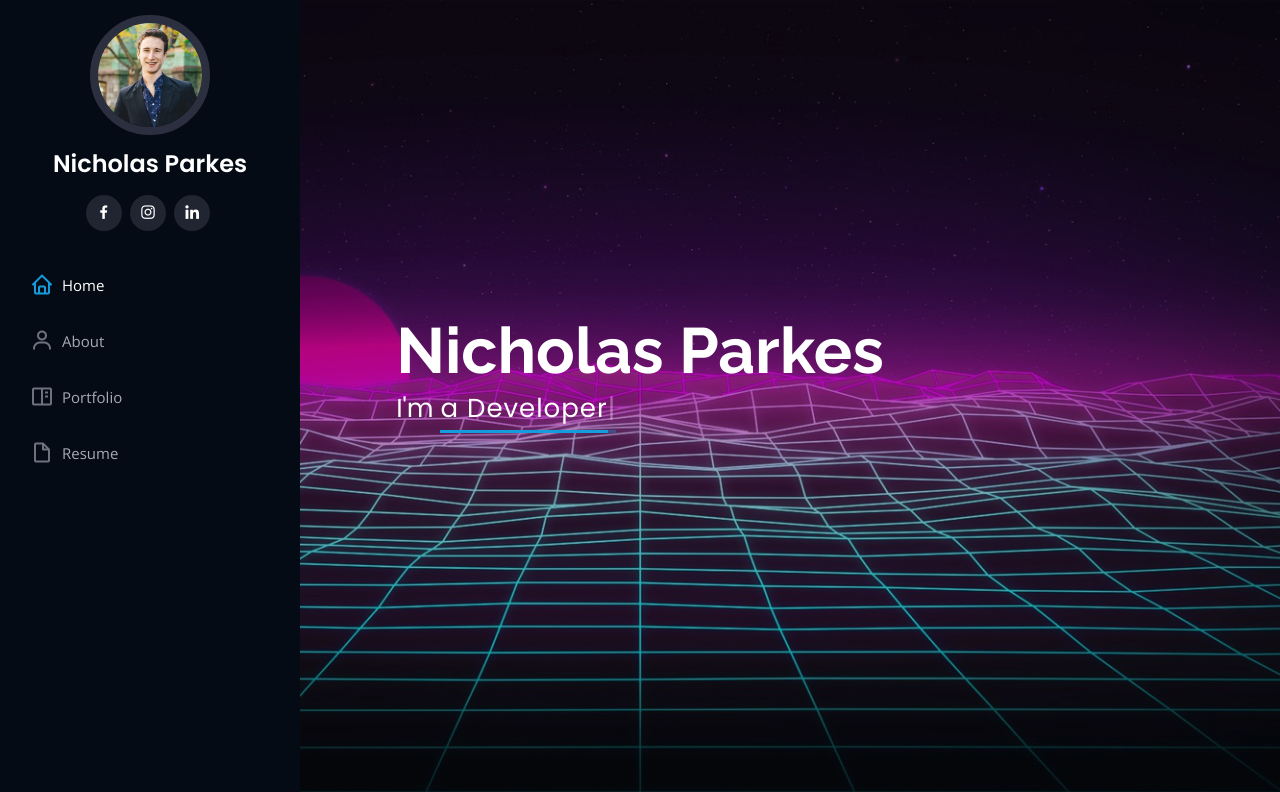
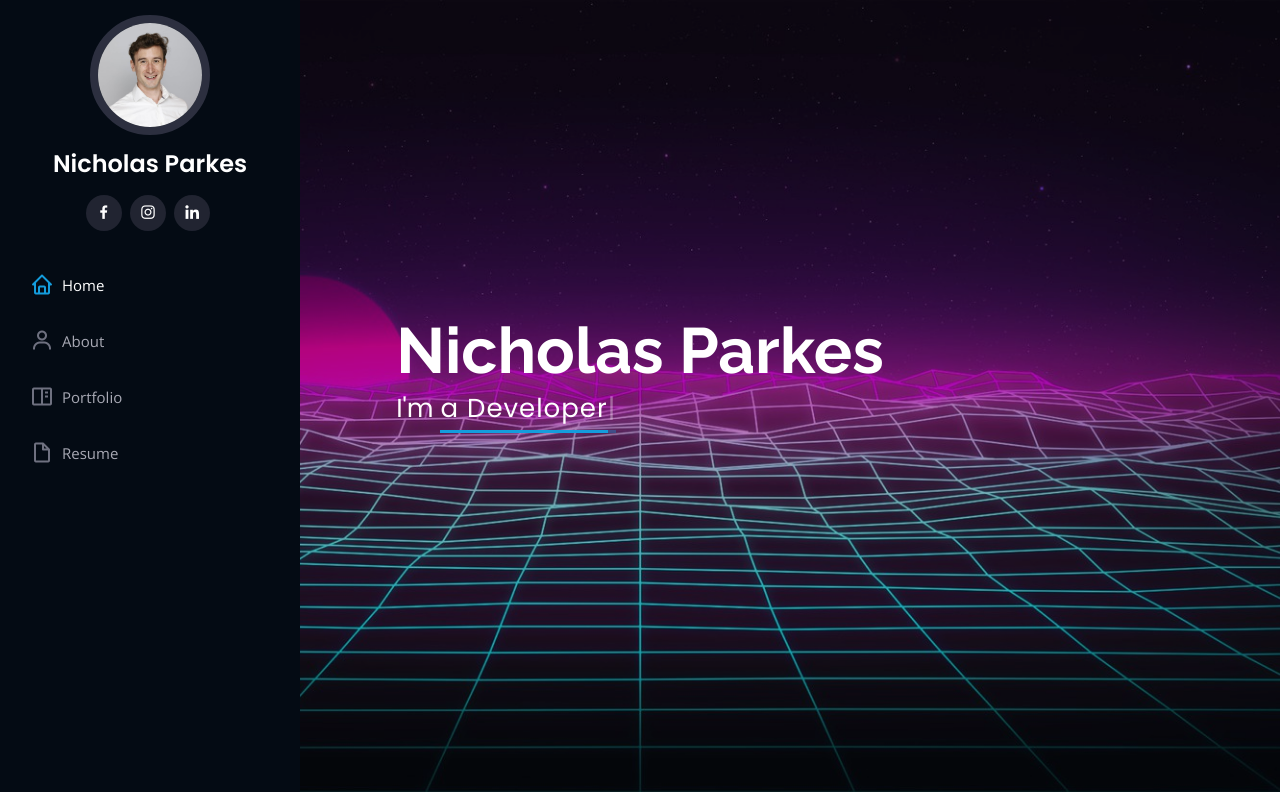
Before and after one commit to nickparkes7/nickparkes7.github.io, a plain HTML site: page index.html in a window 1280 px wide. Shown: the top 792 px of the page. Drawn offline with nearby package versions, Linux system fonts and the light colour scheme.

Commit message:
headshot

```diff
--- a/index.html
+++ b/index.html
@@ -50,7 +50,7 @@
     <div class="d-flex flex-column">
 
       <div class="profile">
-        <img src="assets/img/classypic_square.jpg" alt="" class="img-fluid rounded-circle">
+        <img src="assets/img/square_headshot.jpg" alt="" class="img-fluid rounded-circle">
         <h1 class="text-light"><a href="index.html">Nicholas Parkes</a></h1>
         <div class="social-links mt-3 text-center">
           <a href="https://www.facebook.com/nick.parkes.5055/" class="facebook"><i class="bx bxl-facebook"></i></a>
@@ -94,7 +94,7 @@
 
         <div class="row">
           <div class="col-lg-0" data-aos="fade-right">
-            <img src="assets/classypic_square.jpg" class="img-fluid" alt="">
+            <img src="assets/square_headshot.jpg" class="img-fluid" alt="">
           </div>
           <div class="col-lg-8 pt-4 pt-lg-0 content" data-aos="fade-left">
             <div class="row">
```
Also changed, not shown: assets/img/headshot.JPG (added), assets/img/square_headshot.jpg (added).
